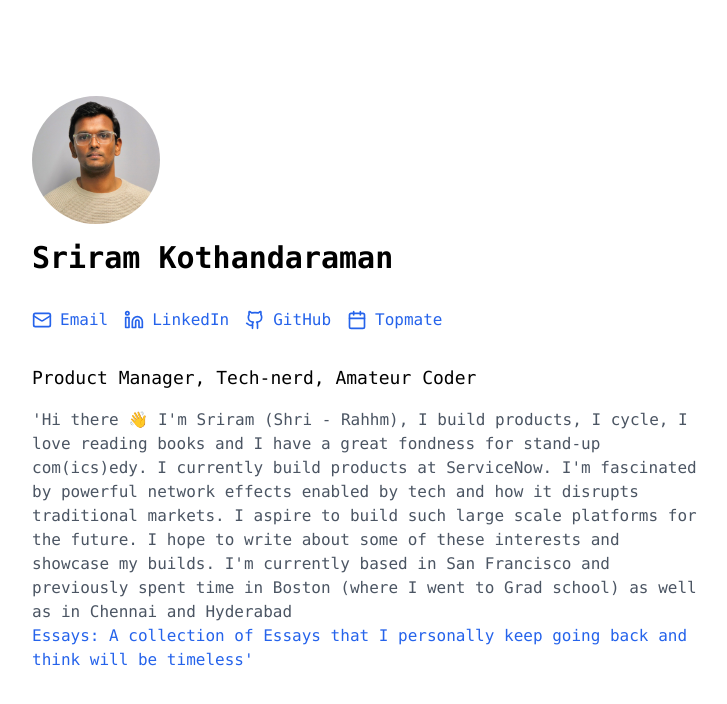
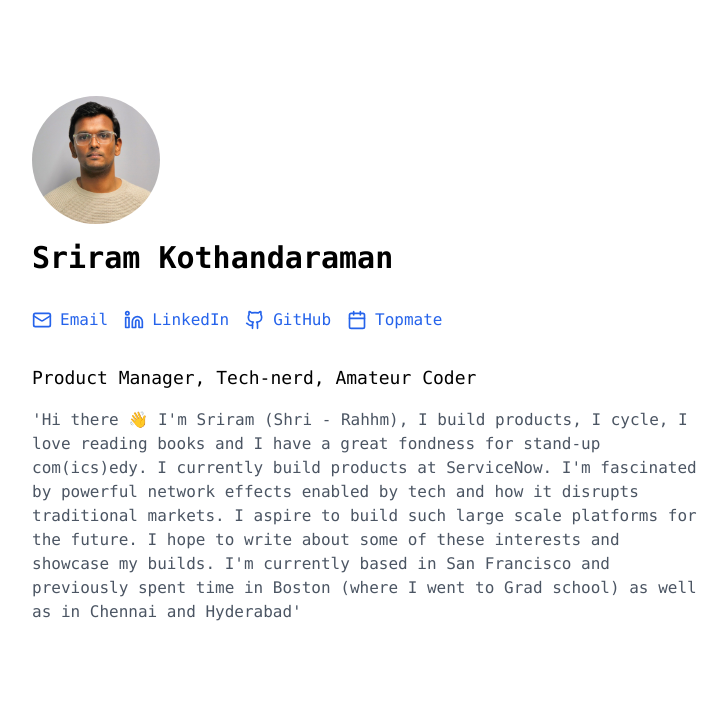
Before and after one commit to sriramkj07/Personalwebsite, a Next.js app: page / in a window 1280 px wide. Shown: the top 704 px of the page, without its empty margins (272-999 px from the left). Built offline with nearby package versions, Linux system fonts and the light colour scheme.

Commit message:
Update page.tsx

```diff
--- a/app/page.tsx
+++ b/app/page.tsx
@@ -1,6 +1,5 @@
 import Image from 'next/image'
 import { Github, Linkedin, Mail, Calendar } from 'lucide-react'
-import Link from 'next/link'
 export default function Home() {
   return (
     <div className="min-h-screen bg-white text-black p-8 md:p-16 lg:p-24 font-mono">
@@ -49,18 +48,15 @@ export default function Home() {
             <p style={{ whiteSpace: 'pre-line' }}>
             'Hi there 👋
              I'm Sriram (Shri - Rahhm), I build products, I cycle, I love reading books and I have a great fondness for stand-up com(ics)edy.
+
               I currently build products at ServiceNow. I'm fascinated by powerful network effects enabled by tech and how it disrupts traditional markets.
+
               I aspire to build such large scale platforms for the future.
+
               I hope to write about some of these interests and showcase my builds.
 
-              I'm currently based in San Francisco and previously spent time in Boston (where I went to Grad school) as well as in Chennai and Hyderabad
- <Link href="/essays" className="text-blue-600 hover:text-blue-800 flex items-center gap-2">
-           Essays: A collection of Essays that I personally keep going back and think will be timeless'
-         </Link>
+              I'm currently based in San Francisco and previously spent time in Boston (where I went to Grad school) as well as in Chennai and Hyderabad'
             </p>
-
-
-
           </div>
         </div>
       </div>
```
